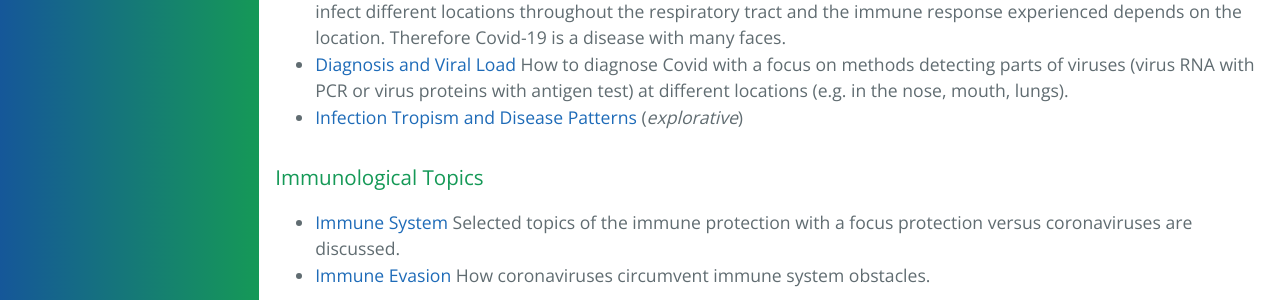
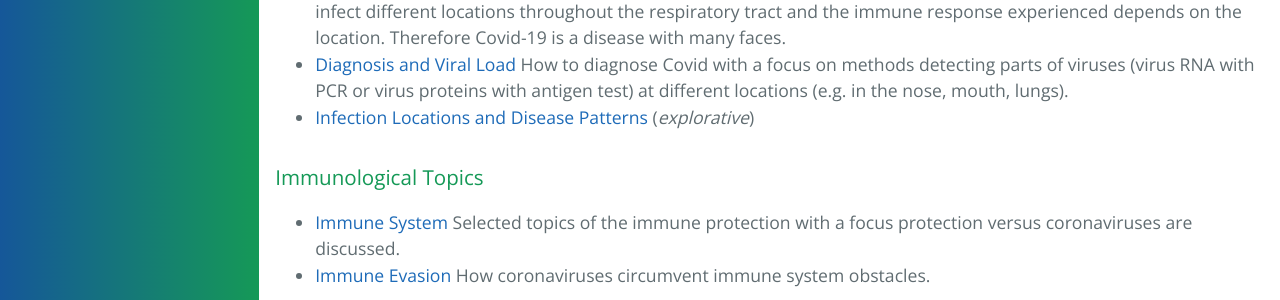
Before and after one commit to forestgrape/coronavirus, a Jekyll site: the page built from index.md, in a window 1280 px wide and 900 px high, scrolled down 2594 px. Shown: the part 155-455 px from the top of the window. Built offline with Jekyll 4.4.1, drawn with Linux system fonts in a browser that asks for light colours; our own code applies the rules of GitHub Pages for plain Markdown files.

Commit message:
formulation

```diff
--- a/index.md
+++ b/index.md
@@ -79,7 +79,7 @@ Various aspects of coronaviruses are described with a focus on understanding.
 * [Covid-19](3_medical/covid19.md)
     The Covid-19 results from the interplay between the immune system and SARS-CoV-2. SARS-CoV-2 can infect different locations throughout the respiratory tract and  the immune response experienced depends on the location. Therefore Covid-19 is a disease with many faces.
 * [Diagnosis and Viral Load](3_medical/diagnosis_and_viral_load.md) How to diagnose Covid with a focus on methods detecting parts of viruses (virus RNA with PCR or virus proteins with antigen test) at different locations (e.g. in the nose, mouth, lungs).
-- [Infection Tropism and Disease Patterns](./3_medical/coronavirus_disease_patterns.md) (*explorative*)
+- [Infection Locations and Disease Patterns](./3_medical/coronavirus_disease_patterns.md) (*explorative*)
 
 ### Immunological Topics
 * [Immune System](4_immunological/immune_system.md)
```
